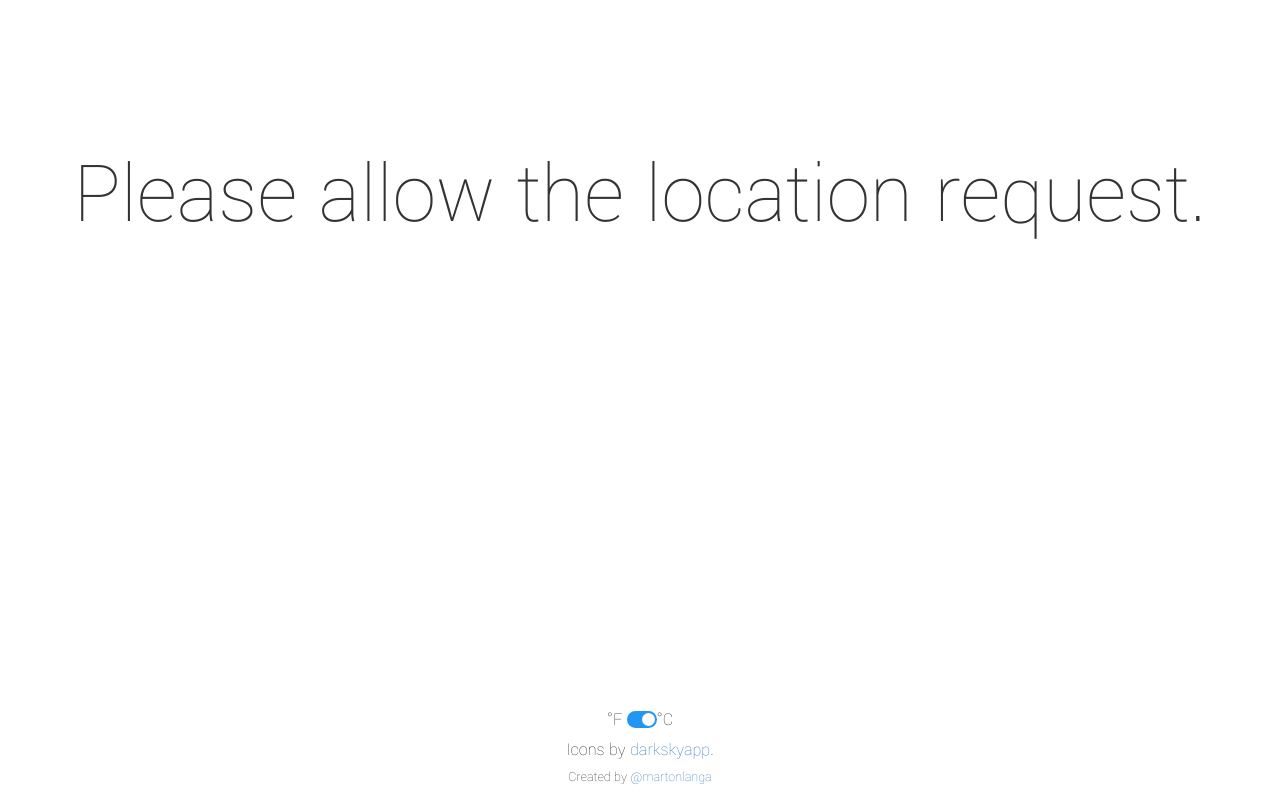
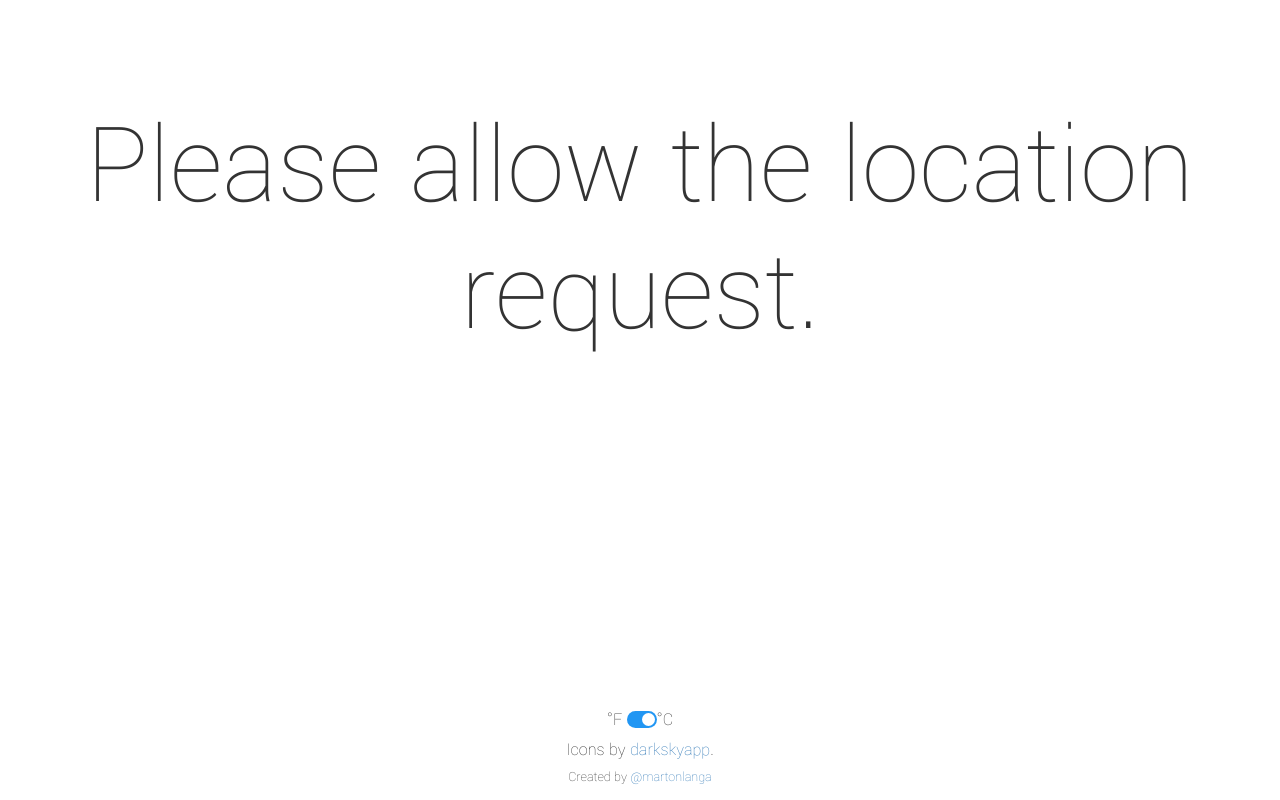
Before and after one commit to martonlanga/Portfolio, a plain HTML site: page index.html in a window 1280 px wide. Drawn offline with nearby package versions, Linux system fonts and the light colour scheme.

Commit message:
Only showing request when there is no cookie.

```diff
--- a/index.html
+++ b/index.html
@@ -23,7 +23,7 @@
   <section id="background" class="main">
     <div class="inner disable-select">
       <div class="weather">
-        <h2 id="location">Please allow the location request.</h2>
+        <h2 id="location"></h2>
         <h1 id="temperature"></h1>
         <canvas id="icon" />
       </div>
--- a/js/script.js
+++ b/js/script.js
@@ -7,6 +7,7 @@ $(document).ready(function() {
   var lonCookie = Cookies.get('longitude');
 
   if (latCookie == null || lonCookie == null) {
+    $("#temperature").html('Please allow the location request.');
     if (navigator.geolocation) {
       navigator.geolocation.getCurrentPosition(getPosition, showError);
     } else {
```
